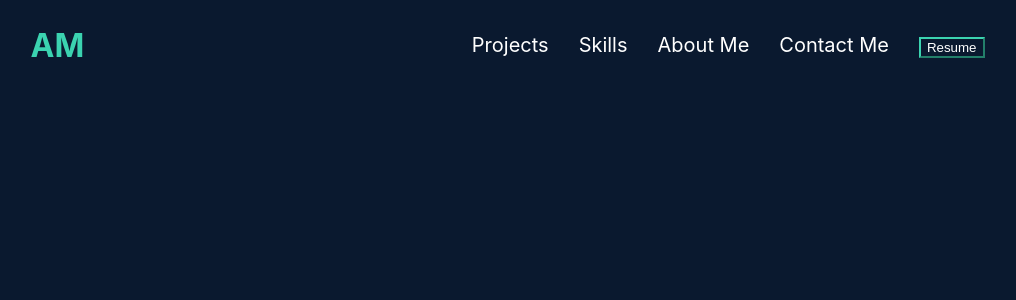
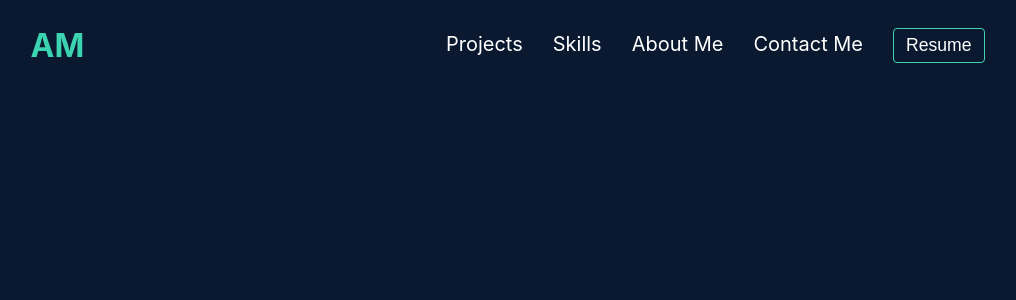
Before and after one commit to midth002/react-portfolio, a React (Create React App) app in the folder client/: page / in a window 1280 px wide. Shown: the top 300 px of the page, without its empty margins (74-1090 px from the left). Built offline with nearby package versions, Linux system fonts and the light colour scheme.

Commit message:
added more styling effects on the navbar.

```diff
--- a/client/src/components/navbar/navbar.scss
+++ b/client/src/components/navbar/navbar.scss
@@ -57,13 +57,24 @@
                                 z-index: 3;
                             }
 
+                            &:hover:after,
+                            :focus:after,
+                            :active:after
+                             {
+                                left: 0;
+                                right: auto;
+                                width: 100%;
+                            }
 
                         }
 
                         .resume {
                             background-color: $navy;
-                            border-color: $brightGreen;
                             color: white;
+                            font-size: 1.1rem;
+                            padding: 0.375rem 0.75rem;
+                            border-radius: 0.25rem;
+                            border: 1px solid $brightGreen;
 
 
 
```
